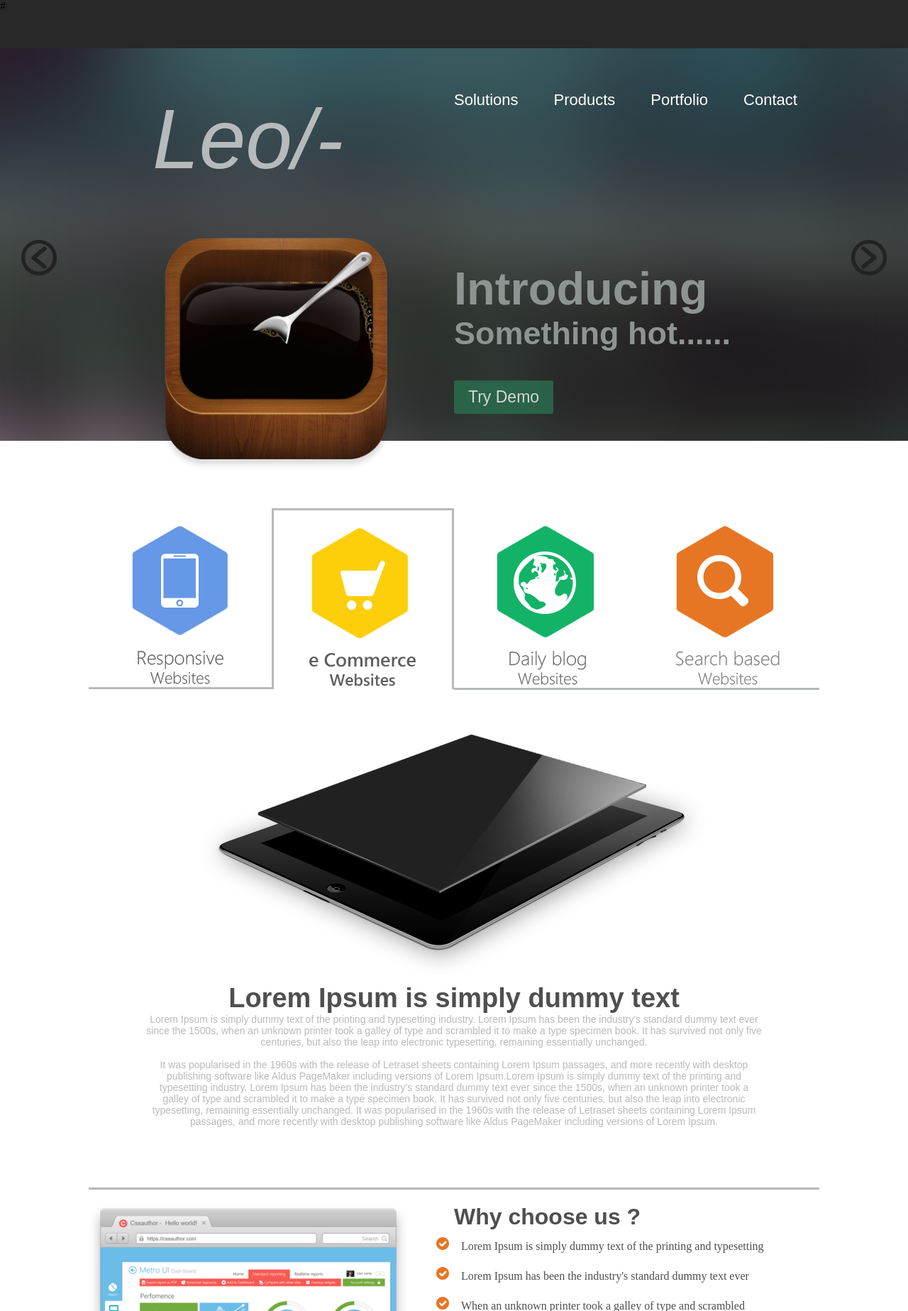
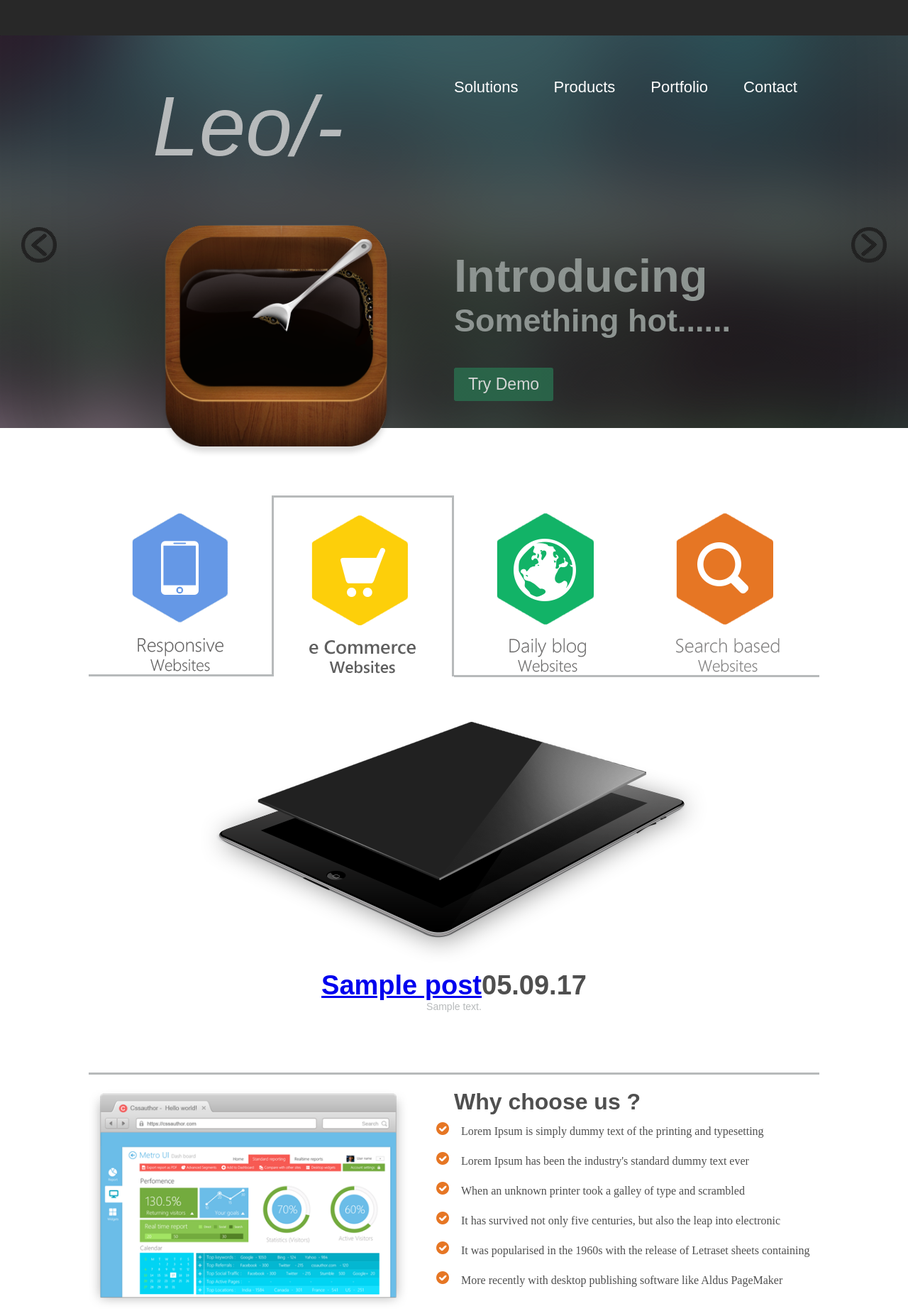
Before and after one commit to murkymao/leo, a WordPress theme: template index.php in a window 1280 px wide. Shown: the top 1847 px of the page at 71% size. Run offline with PHP 8.4 and a stand-in for WordPress, Linux system fonts and the light colour scheme; the site name, menu and one post (Sample post) are stand-ins, and other content is empty.

Commit message:
add title and date

```diff
--- a/header.php
+++ b/header.php
@@ -8,7 +8,7 @@
     <?php wp_head(); ?>
 </head>
 <body>
-<?php echo home_url('')?>
+<?php //echo home_url('')?>
 <div class="container">
     <header class="clearfix">
         <img src="<?php bloginfo('template_url')?>/img/Arrow%20left%20in%20a%20circle.png" alt="left-arrow" class="left-arrow">
--- a/index.php
+++ b/index.php
@@ -12,34 +12,19 @@
     </div>
     <div class="clearfix"></div>
     <div class="ipad"><img src="<?php bloginfo('template_url') ?>/img/ipad.png" alt="ipad">
-     <h3>Lorem Ipsum is simply dummy text</h3>
+<!--     <h3>Lorem Ipsum is simply dummy text</h3>-->
 
         <?php if ( have_posts() ) : while ( have_posts() ) : the_post(); ?>
     <!--post-->
+            <h3><a href="<?php the_permalink(); ?>"><?php the_title(); ?></a><span class="date"><?php the_date('d.m.y');?></span></h3>
+            <p><?php the_content ();?></p>
+            <div class="tags"><?php the_tags ('<span>Теги:</span> '); ?></div>
         <?php endwhile; ?>
     <!--post navigation-->
         <?php else: ?>
     <!--no posts found-->
         <?php endif; ?>
-    <p>Lorem Ipsum is simply dummy text of the printing and typesetting industry. Lorem Ipsum has been the
-        industry's standard dummy text ever since the 1500s, when an unknown printer took a galley of type
-        and
-        scrambled it to make a type specimen book. It has survived not only five centuries, but also the
-        leap
-        into electronic typesetting, remaining essentially unchanged. <br> <br>
 
-        It was popularised in the 1960s with the release of Letraset sheets containing Lorem Ipsum passages,
-        and
-        more recently with desktop publishing software like Aldus PageMaker including versions of Lorem
-        Ipsum.Lorem Ipsum is simply dummy text of the printing and typesetting industry. Lorem Ipsum has
-        been
-        the industry's standard dummy text ever since the 1500s, when an unknown printer took a galley of
-        type
-        and scrambled it to make a type specimen book. It has survived not only five centuries, but also the
-        leap into electronic typesetting, remaining essentially unchanged. It was popularised in the 1960s
-        with
-        the release of Letraset sheets containing Lorem Ipsum passages, and more recently with desktop
-        publishing software like Aldus PageMaker including versions of Lorem Ipsum.</p>
 </div>
 <div class="border"></div>
 <div class="column column-2 bottom"><img src="<?php bloginfo('template_url') ?>/img/screen_shot.png" alt=""></div>
```
